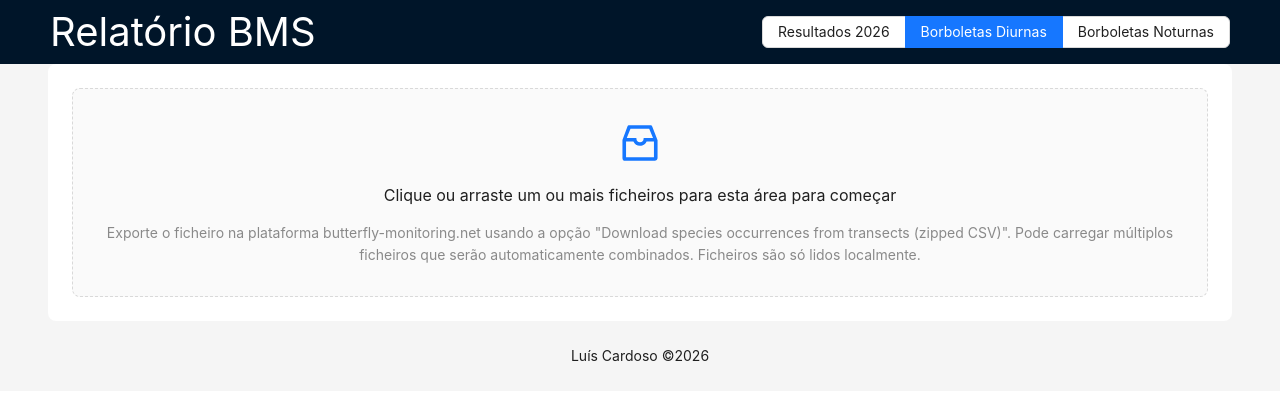
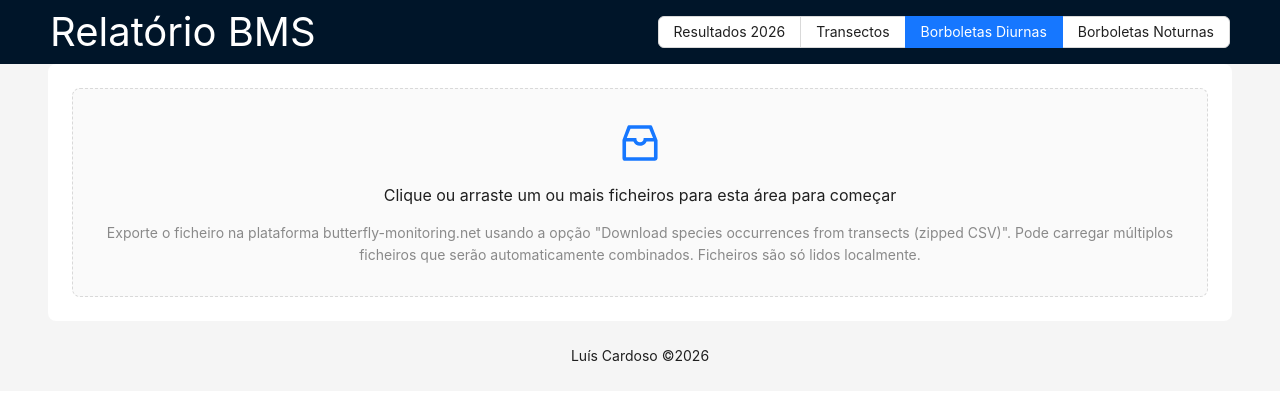
Before and after one commit to lfac-pt/bms-report, a React (Vite) app: page /#/diurnal in a window 1280 px wide. Shown: the top 400 px of the page. Built offline with nearby package versions, Linux system fonts and the light colour scheme.

Commit message:
Add transects link to header navigation

```diff
--- a/src/index.tsx
+++ b/src/index.tsx
@@ -42,6 +42,7 @@ function AppHeader() {
         buttonStyle="solid"
       >
         <Radio.Button value="results/2026">Resultados 2026</Radio.Button>
+        <Radio.Button value="transects">Transectos</Radio.Button>
         <Radio.Button value="diurnal">Borboletas Diurnas</Radio.Button>
         <Radio.Button value="nocturnal">Borboletas Noturnas</Radio.Button>
       </Radio.Group>
```
